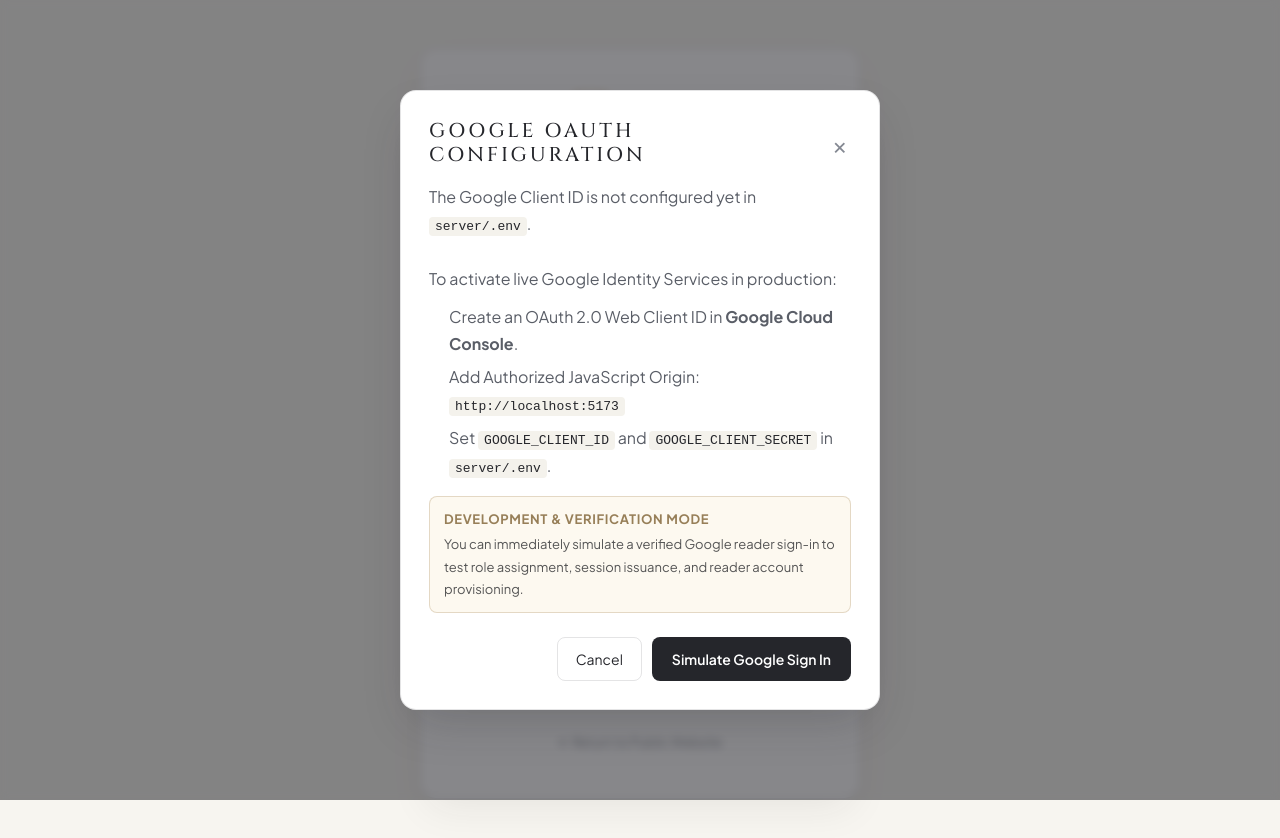
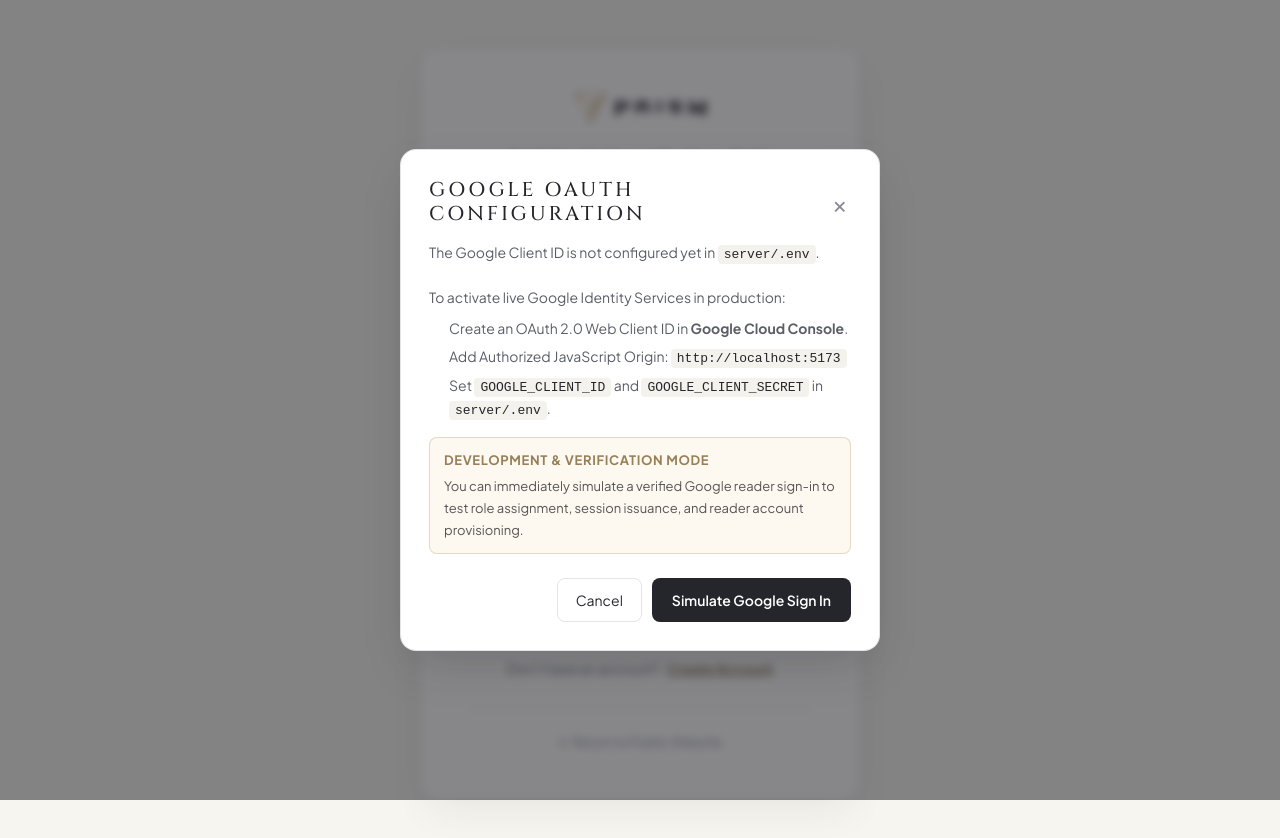
Before and after one commit to nalkarowndal/Com, a React (Vite) app: page /admin/login in a window 1280 px wide. Both pictures are taken after a click on the button "Sign in with Google". Shown: the top 838 px of the page. Built offline with nearby package versions, Linux system fonts and the light colour scheme; no server answers.

Commit message:
fix(auth): replace p tag wrapper with div to prevent HTML nesting warning

```diff
--- a/src/pages/auth/LoginPage.jsx
+++ b/src/pages/auth/LoginPage.jsx
@@ -385,7 +385,7 @@ export default function LoginPage() {
             </div>
 
             <div className="modal-body">
-              <p className="modal-desc">
+              <div className="modal-desc">
                 {activeModalProvider === 'google' ? (
                   <>
                     The Google Client ID is not configured yet in <code>server/.env</code>.
@@ -409,7 +409,7 @@ export default function LoginPage() {
                     </ol>
                   </>
                 )}
-              </p>
+              </div>
 
               <div className="modal-dev-note">
                 <strong>Development &amp; Verification Mode</strong>
```
